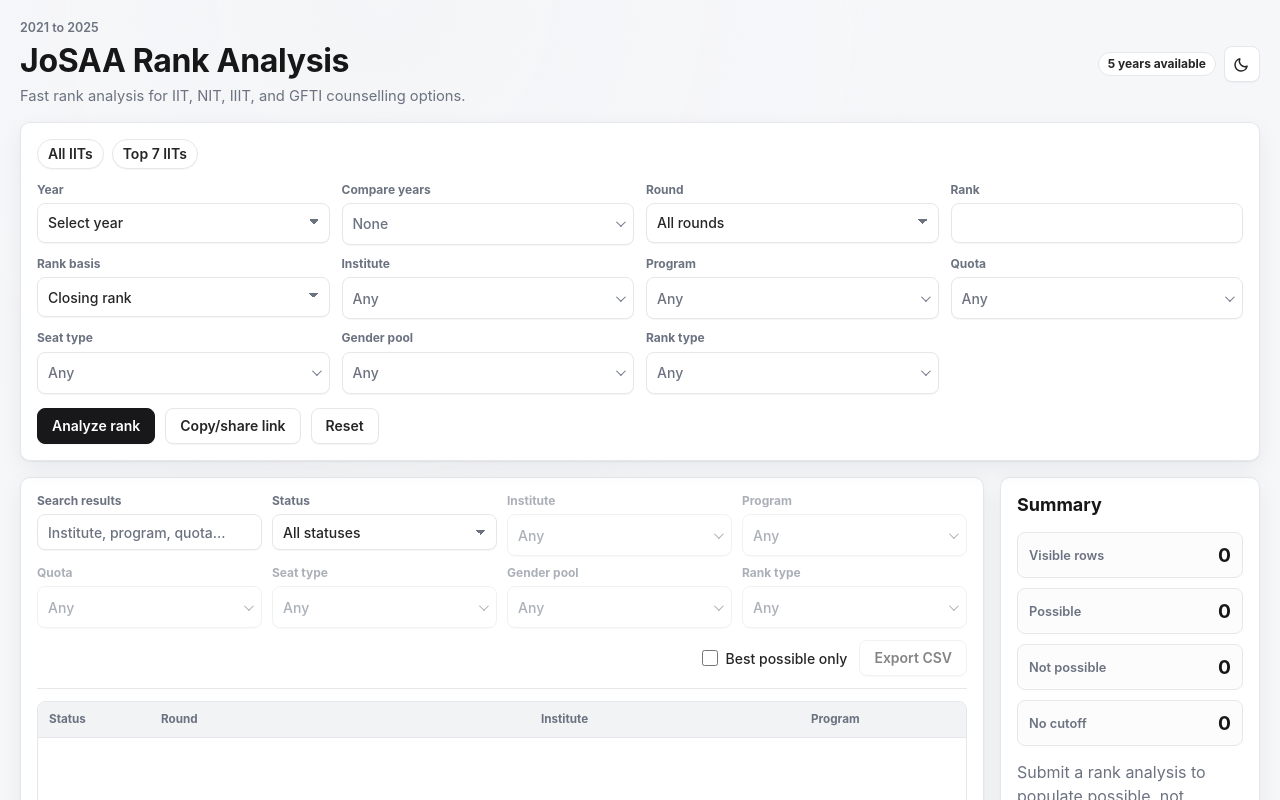
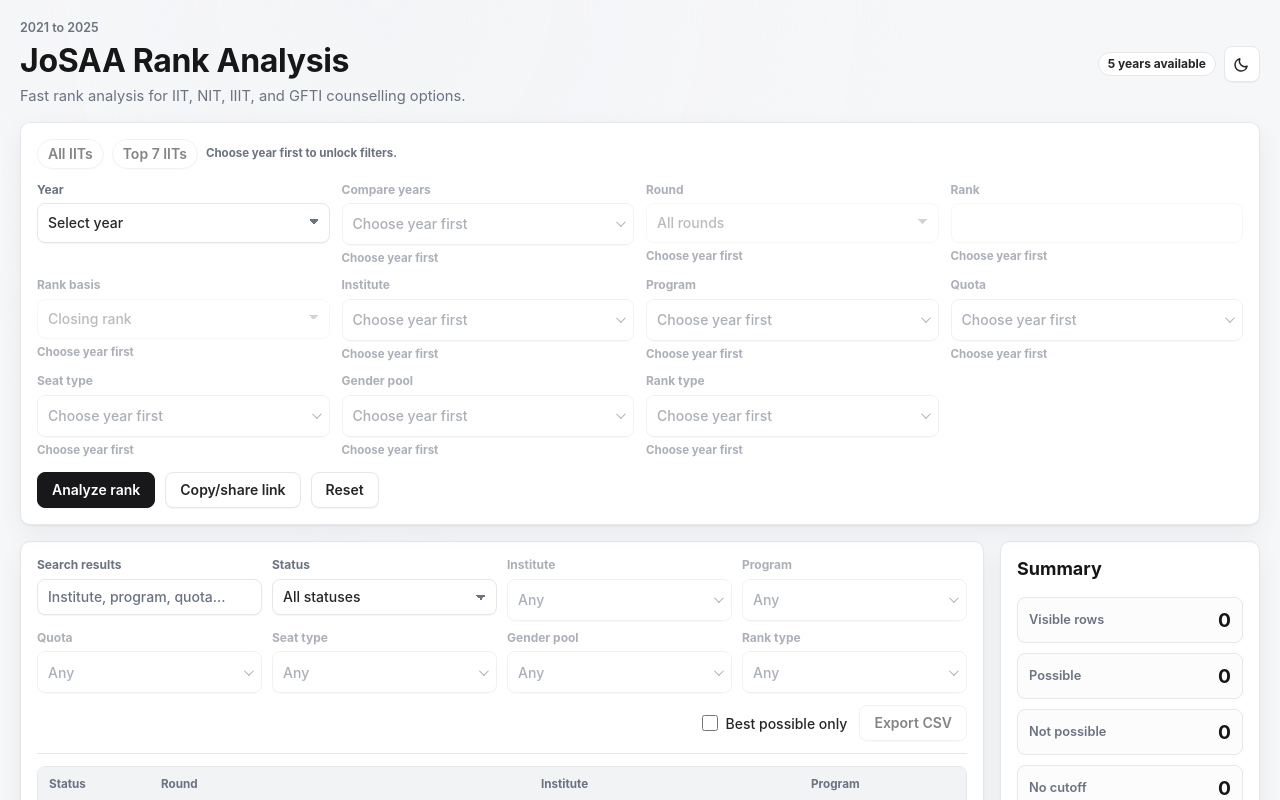
Before and after one commit to PrashubhAtri/josaa-rank-analysis, a React (Vite) app in the folder frontend/: page / in a window 1280 px wide. Shown: the top 800 px of the page. Built offline with nearby package versions, Linux system fonts and the light colour scheme.

Commit message:
Filter fixed

```diff
--- a/frontend/src/App.tsx
+++ b/frontend/src/App.tsx
@@ -218,6 +218,35 @@
   }, [groupedResults]);
   const displayedResults = useMemo(() => visibleResults.slice(0, RESULT_RENDER_LIMIT), [visibleResults]);
   const hiddenResultCount = Math.max(visibleResults.length - displayedResults.length, 0);
+  const hasSelectedYear = Boolean(filters.year);
+  const yearDataPending = hasSelectedYear && yearLoadState !== "ready";
+  const chooseYearMessage = "Choose year first";
+  const yearLoadingMessage = "Loading year data";
+
+  function dependentFilterDisabledReason(key: OptionalFilterKey) {
+    if (!hasSelectedYear) return "Choose year first";
+    if (yearDataPending) return yearLoadingMessage;
+    const keyIndex = optionalFilterOrder.indexOf(key);
+    const missingParent = optionalFilterOrder.slice(0, keyIndex).find((parentKey) => !selectedValues(filters[parentKey]).length);
+    return missingParent ? `Choose ${labels[missingParent].toLowerCase()} first` : "";
+  }
+
+  function pruneOptionalSelections(next: Filters, sourceRows: CutoffRow[]) {
+    for (const optionalKey of optionalFilterOrder) {
+      const keyIndex = optionalFilterOrder.indexOf(optionalKey);
+      const missingParent = optionalFilterOrder.slice(0, keyIndex).some((parentKey) => !selectedValues(next[parentKey]).length);
+      if (missingParent) {
+        next[optionalKey] = [];
+        continue;
+      }
+
+      const selected = selectedValues(next[optionalKey]);
+      if (!selected.length) continue;
+
+      const available = new Set(uniqueOptions(applyFilterChain(sourceRows, next, optionalKey), optionalKey));
+      next[optionalKey] = selected.filter((value) => available.has(value));
+    }
+  }
 
   function updateFilter(key: keyof Filters, value: string | string[]) {
     if (key === "rank" && String(value) !== "" && !/^\d+$/.test(String(value))) {
@@ -231,15 +260,16 @@
       } else {
         Object.assign(next, { [key]: value });
       }
-      const startIndex = optionalFilterOrder.indexOf(key as OptionalFilterKey);
-      if (key === "year" || key === "round_no") {
-        for (const optionalKey of optionalFilterOrder) next[optionalKey] = [];
-      } else if (startIndex >= 0) {
-        for (const optionalKey of optionalFilterOrder.slice(startIndex + 1)) next[optionalKey] = [];
-      }
       if (key === "year") {
         next.round_no = "";
         next.compare_years = selectedValues(next.compare_years).filter((year) => String(year) !== String(value));
+      }
+      if (!next.year) {
+        next.compare_years = [];
+        next.round_no = "";
+        for (const optionalKey of optionalFilterOrder) next[optionalKey] = [];
+      } else if (key !== "year") {
+        pruneOptionalSelections(next, rows);
       }
       return next;
     });
@@ -360,10 +390,12 @@
               variant="chip"
               className={`quick-chip${presetIsSelected(filters.institute, preset.values) ? " is-active" : ""}`}
               onClick={() => applyPreset("institute", preset.values)}
+              disabled={!hasSelectedYear || yearDataPending}
             >
               {preset.label}
             </Button>
           ))}
+          {!hasSelectedYear ? <span className="quick-strip-note">{chooseYearMessage} to unlock filters.</span> : null}
         </div>
         <div className="filter-grid">
           <label className="filter-field">
@@ -383,19 +415,22 @@
             searchIndex={searchIndex}
             searchValue={filterSearches.compare_years || ""}
             selected={filters.compare_years}
+            disabled={!hasSelectedYear}
+            disabledReason={chooseYearMessage}
             onChange={(values) => updateFilter("compare_years", values)}
             onSearchChange={(value) => setFilterSearches((current) => ({ ...current, compare_years: value }))}
           />
-          <label className="filter-field">
+          <label className={`filter-field${!hasSelectedYear || yearDataPending ? " is-disabled" : ""}`}>
             <span className="filter-label">{labels.round_no}</span>
-            <Select value={filters.round_no} onChange={(event) => updateFilter("round_no", event.target.value)}>
+            <Select value={filters.round_no} onChange={(event) => updateFilter("round_no", event.target.value)} disabled={!hasSelectedYear || yearDataPending}>
               <option value="">All rounds</option>
               {roundOptions.map((round) => (
                 <option key={round} value={round}>Round {round}</option>
               ))}
             </Select>
+            {!hasSelectedYear || yearDataPending ? <span className="filter-help">{!hasSelectedYear ? chooseYearMessage : yearLoadingMessage}</span> : null}
           </label>
-          <label className="filter-field">
+          <label className={`filter-field${!hasSelectedYear ? " is-disabled" : ""}`}>
             <span className="filter-label">{labels.rank}</span>
             <Input
               value={filters.rank}
@@ -404,6 +439,7 @@
               type="number"
               inputMode="numeric"
               onChange={(event) => updateFilter("rank", event.target.value)}
+              disabled={!hasSelectedYear}
               onKeyDown={(event) => {
                 if ([".", "-", "+", "e", "E"].includes(event.key)) {
                   event.preventDefault();
@@ -411,15 +447,19 @@
               }}
               required
             />
+            {!hasSelectedYear ? <span className="filter-help">{chooseYearMessage}</span> : null}
           </label>
-          <label className="filter-field">
+          <label className={`filter-field${!hasSelectedYear ? " is-disabled" : ""}`}>
             <span className="filter-label">{labels.rankBasis}</span>
-            <Select value={filters.rankBasis} onChange={(event) => updateFilter("rankBasis", event.target.value as RankBasis)} required>
+            <Select value={filters.rankBasis} onChange={(event) => updateFilter("rankBasis", event.target.value as RankBasis)} disabled={!hasSelectedYear} required>
               <option value="closing_rank">Closing rank</option>
               <option value="opening_rank">Opening rank</option>
             </Select>
+            {!hasSelectedYear ? <span className="filter-help">{chooseYearMessage}</span> : null}
           </label>
-          {optionalFilterOrder.map((key) => (
+          {optionalFilterOrder.map((key) => {
+            const disabledReason = dependentFilterDisabledReason(key);
+            return (
               <MultiSelectFilter
                 key={key}
                 fieldKey={key}
@@ -428,10 +468,13 @@
                 searchIndex={searchIndex}
                 searchValue={filterSearches[key]}
                 selected={filters[key]}
+                disabled={Boolean(disabledReason)}
+                disabledReason={disabledReason}
                 onChange={(values) => updateFilter(key, values)}
                 onSearchChange={(value) => setFilterSearches((current) => ({ ...current, [key]: value }))}
               />
-          ))}
+            );
+          })}
         </div>
         <div className="filter-actions">
           <Button type="submit" disabled={Boolean(filters.year && yearLoadState !== "ready")}>Analyze rank</Button>
--- a/frontend/src/components/filters/MultiSelectFilter.tsx
+++ b/frontend/src/components/filters/MultiSelectFilter.tsx
@@ -13,6 +13,7 @@
 
 type MultiSelectFilterProps = {
   disabled?: boolean;
+  disabledReason?: string;
   label: string;
   placeholder?: string;
   options: string[];
@@ -32,6 +33,7 @@
 
 export function MultiSelectFilter({
   disabled = false,
+  disabledReason,
   label,
   placeholder = "Any",
   options,
@@ -67,10 +69,14 @@
   return (
     <div className={`filter-field multi-filter-field${disabled ? " is-disabled" : ""}`}>
       <span className="filter-label">{label}</span>
-      <details className="multi-filter">
+      <details className="multi-filter" onToggle={(event) => {
+        if (disabled) {
+          event.currentTarget.open = false;
+        }
+      }}>
         <summary className="multi-trigger">
           <span className={`filter-control-value${selectedList.length ? "" : " is-placeholder"}`}>
-            {multiValueLabel(fieldKey, selectedList, placeholder)}
+            {disabled && disabledReason ? disabledReason : multiValueLabel(fieldKey, selectedList, placeholder)}
           </span>
           {selectedList.length ? <span className="filter-count">{selectedList.length}</span> : null}
         </summary>
@@ -133,6 +139,7 @@
           </div>
         </div>
       </details>
+      {disabled && disabledReason ? <span className="filter-help">{disabledReason}</span> : null}
     </div>
   );
 }
--- a/frontend/src/styles.css
+++ b/frontend/src/styles.css
@@ -266,6 +266,7 @@
 
 .ui-button:disabled,
 .ui-input:disabled,
+.filter-field.is-disabled,
 .multi-filter-field.is-disabled {
   cursor: not-allowed;
   opacity: 0.56;
@@ -382,10 +383,23 @@
 }
 
 .quick-strip {
+  align-items: center;
   display: flex;
   flex-wrap: wrap;
   gap: 8px;
   margin-bottom: 14px;
+}
+
+.quick-strip-note,
+.filter-help {
+  color: var(--muted);
+  font-size: 0.72rem;
+  font-weight: 650;
+  line-height: 1.35;
+}
+
+.quick-strip-note {
+  padding: 3px 0;
 }
 
 .filter-grid {
```
Lines whose indentation alone changed are shown as unchanged.
